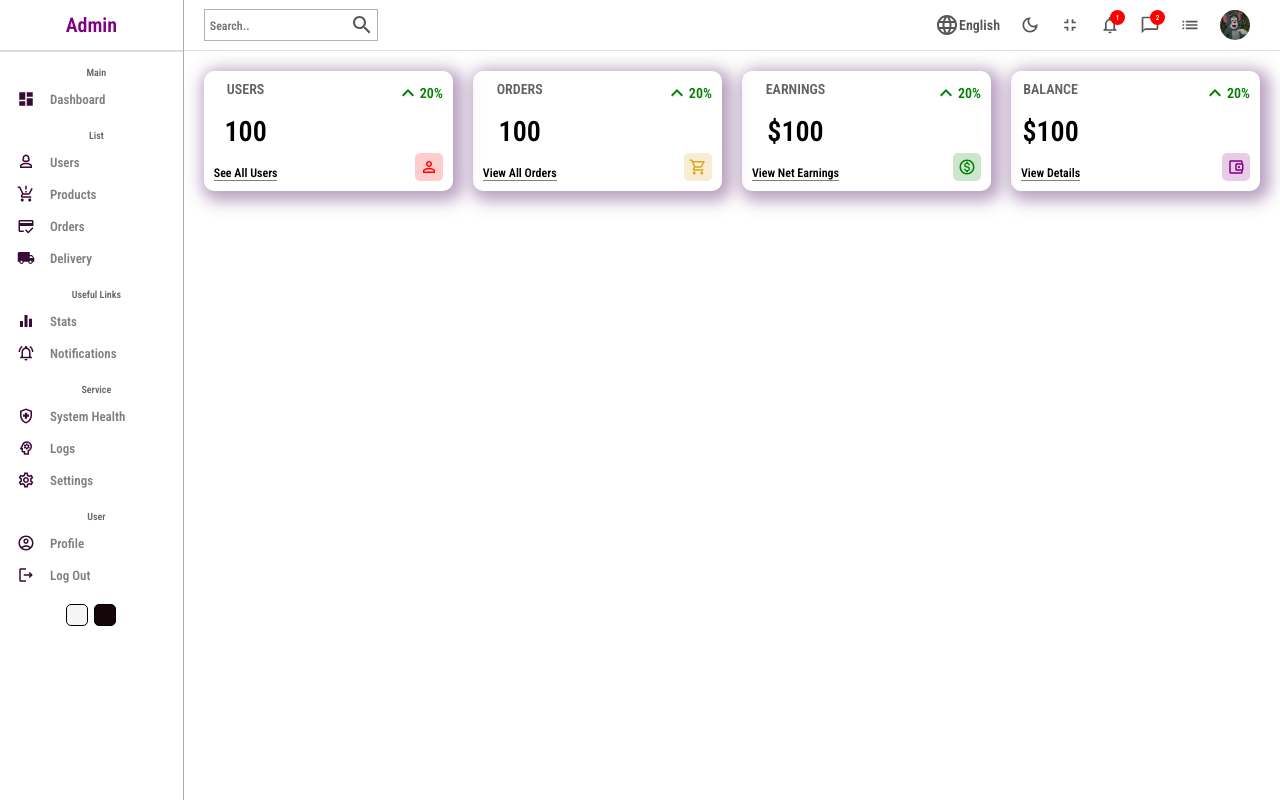
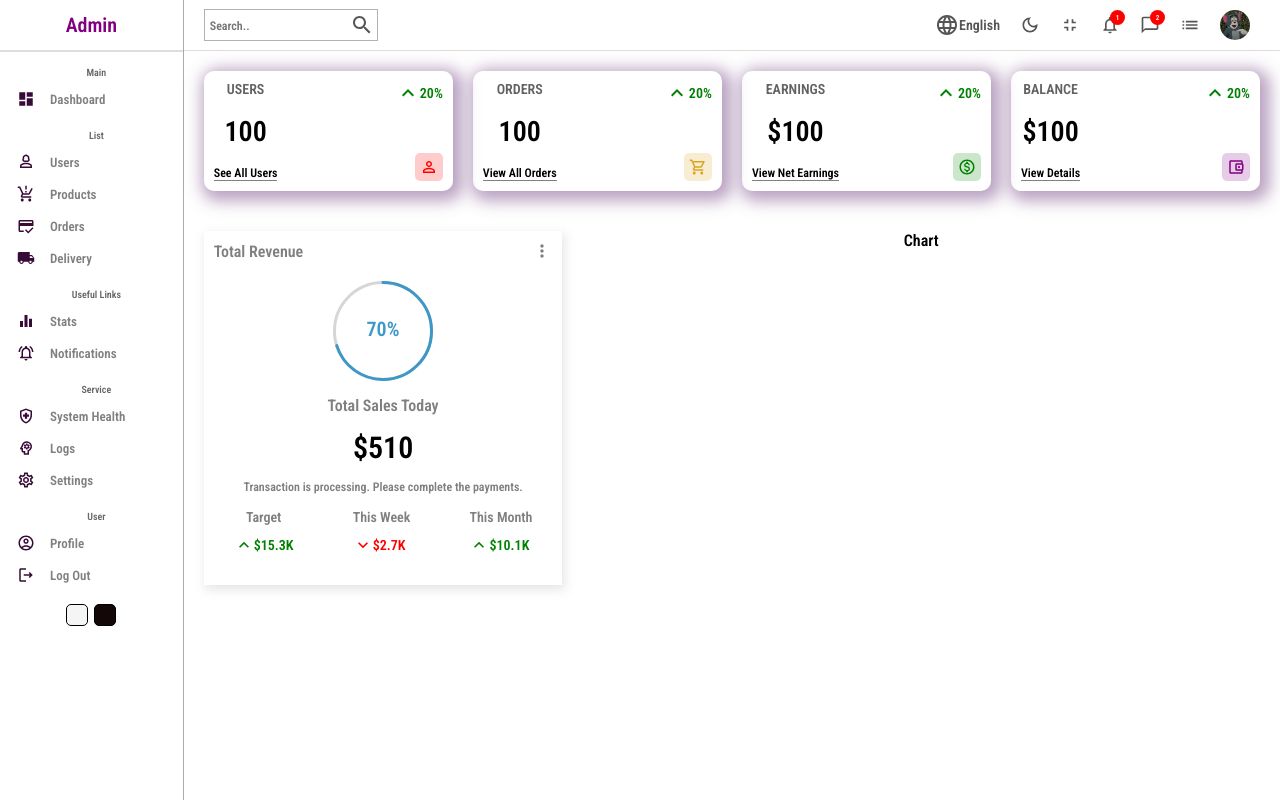
Before and after one commit to nrshakib/admin-dashboard, a React (Create React App) app: page / in a window 1280 px wide. Built offline with nearby package versions, Linux system fonts and the light colour scheme.

Commit message:
featured design updates

```diff
--- a/package.json
+++ b/package.json
@@ -11,6 +11,7 @@
     "@testing-library/react": "^13.4.0",
     "@testing-library/user-event": "^13.5.0",
     "react": "^18.2.0",
+    "react-circular-progressbar": "^2.1.0",
     "react-dom": "^18.2.0",
     "react-router-dom": "^6.4.0",
     "react-scripts": "5.0.1",
--- /dev/null
+++ b/src/Components/Chart/Chart.js
@@ -0,0 +1,12 @@
+import React from 'react';
+import './Chart.scss';
+
+const Chart = () => {
+    return (
+        <div className='chart'>
+            Chart
+        </div>
+    );
+};
+
+export default Chart;
--- /dev/null
+++ b/src/Components/Chart/Chart.scss
@@ -0,0 +1,3 @@
+.chart {
+    flex: 4;
+}
--- /dev/null
+++ b/src/Components/Featured/Featured.js
@@ -0,0 +1,51 @@
+import MoreVertIcon from '@mui/icons-material/MoreVert';
+import React from 'react';
+import { CircularProgressbar } from 'react-circular-progressbar';
+import './Featured.scss';
+import 'react-circular-progressbar/dist/styles.css';
+import { KeyboardArrowDown } from '@mui/icons-material';
+import { KeyboardArrowUpOutlined } from '@mui/icons-material';
+
+const Featured = () => {
+    return (
+        <div className='featured'>
+            <div className="top">
+                <h1 className="title">Total Revenue</h1>
+                <MoreVertIcon fontSize='small' />
+            </div>
+            <div className="bottom">
+                <div className="featuredChart">
+                    <CircularProgressbar value={70} text={'70%'} strokeWidth={3}></CircularProgressbar>
+                </div>
+                <p className="title">Total Sales Today</p>
+                <p className="amount">$510</p>
+                <p className="description">Transaction is processing. Please complete the payments.</p>
+                <div className="summary">
+                    <div className="item">
+                        <div className="itemTitle">Target</div>
+                        <div className="itemResult positive">
+                            <KeyboardArrowUpOutlined fontSize='small'></KeyboardArrowUpOutlined>
+                            <div className="resultAmount">$15.3K</div>
+                        </div>
+                    </div>
+                    <div className="item">
+                        <div className="itemTitle">This Week</div>
+                        <div className="itemResult negative">
+                            <KeyboardArrowDown fontSize='small'></KeyboardArrowDown>
+                            <div className="resultAmount">$2.7K</div>
+                        </div>
+                    </div>
+                    <div className="item">
+                        <div className="itemTitle">This Month</div>
+                        <div className="itemResult positive">
+                            <KeyboardArrowUpOutlined fontSize='small'></KeyboardArrowUpOutlined>
+                            <div className="resultAmount">$10.1K</div>
+                        </div>
+                    </div>
+                </div>
+            </div>
+        </div>
+    );
+};
+
+export default Featured;
--- /dev/null
+++ b/src/Components/Featured/Featured.scss
@@ -0,0 +1,78 @@
+.featured {
+    flex: 2;
+    padding: 10px;
+    box-shadow: 2px 4px 10px 1px rgba(201, 201, 201, 0.47);
+
+    .top {
+        display: flex;
+        align-items: center;
+        justify-content: space-between;
+        color: gray;
+
+        .title {
+            font-size: 16px;
+            font-weight: 500;
+        }
+    }
+
+    .bottom {
+        padding: 20px;
+        display: flex;
+        flex-direction: column;
+        align-items: center;
+        justify-content: center;
+        gap: 15px;
+
+        .featuredChart {
+            width: 100px;
+            height: 100px;
+        }
+
+        .title {
+            font-weight: 500;
+            color: gray;
+        }
+
+        .amount {
+            font-size: 30px;
+        }
+
+        .description {
+            font-weight: 300;
+            font-size: 12px;
+            color: gray;
+            text-align: center;
+        }
+
+        .summary {
+            width: 100%;
+            display: flex;
+            align-items: center;
+            justify-content: space-between;
+
+            .item {
+                text-align: center;
+
+                .itemTitle {
+                    font-size: 14px;
+                    color: gray;
+                }
+
+                .itemResult {
+                    display: flex;
+                    align-items: center;
+                    margin-top: 10px;
+                    font-size: 14px;
+
+                    &.positive {
+                        color: green;
+                    }
+
+                    &.negative {
+                        color: red;
+                    }
+                }
+            }
+        }
+    }
+}
--- a/src/Pages/Home/Home.js
+++ b/src/Pages/Home/Home.js
@@ -1,4 +1,6 @@
 import React from 'react';
+import Chart from '../../Components/Chart/Chart';
+import Featured from '../../Components/Featured/Featured';
 import Navbar from '../../Components/Navbar/Navbar';
 import Sidebar from '../../Components/Sidebar/Sidebar';
 import Widget from '../../Components/Widget/Widget';
@@ -16,6 +18,10 @@
                     <Widget type='earnings'></Widget>
                     <Widget type='balance'></Widget>
                 </div>
+                <div className="charts">
+                    <Featured />
+                    <Chart />
+                </div>
             </div>
         </div>
     );
--- a/src/Pages/Home/Home.scss
+++ b/src/Pages/Home/Home.scss
@@ -4,10 +4,15 @@
     .home-container {
         flex: 6;
 
-        .widgets {
+        .widgets,
+        .charts {
             display: flex;
             padding: 20px;
             gap: 20px;
         }
+
+        .charts {
+            padding: 5px, 20px;
+        }
     }
 }
```
Also changed, not shown: 1 other file (tests, documents, lock files or other folders).
